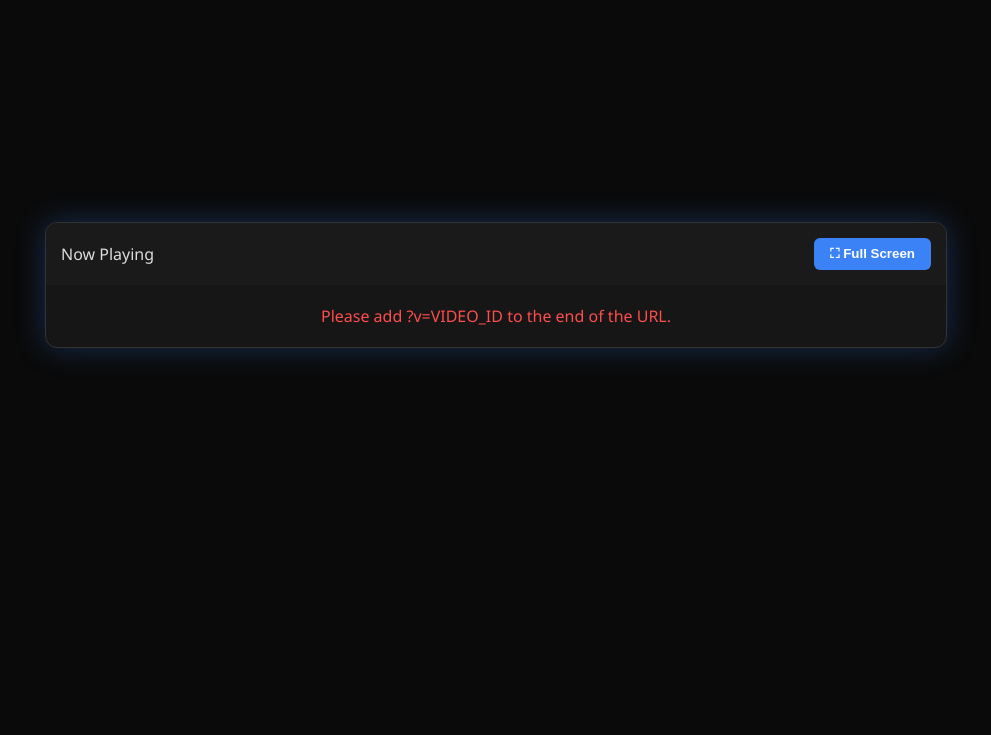
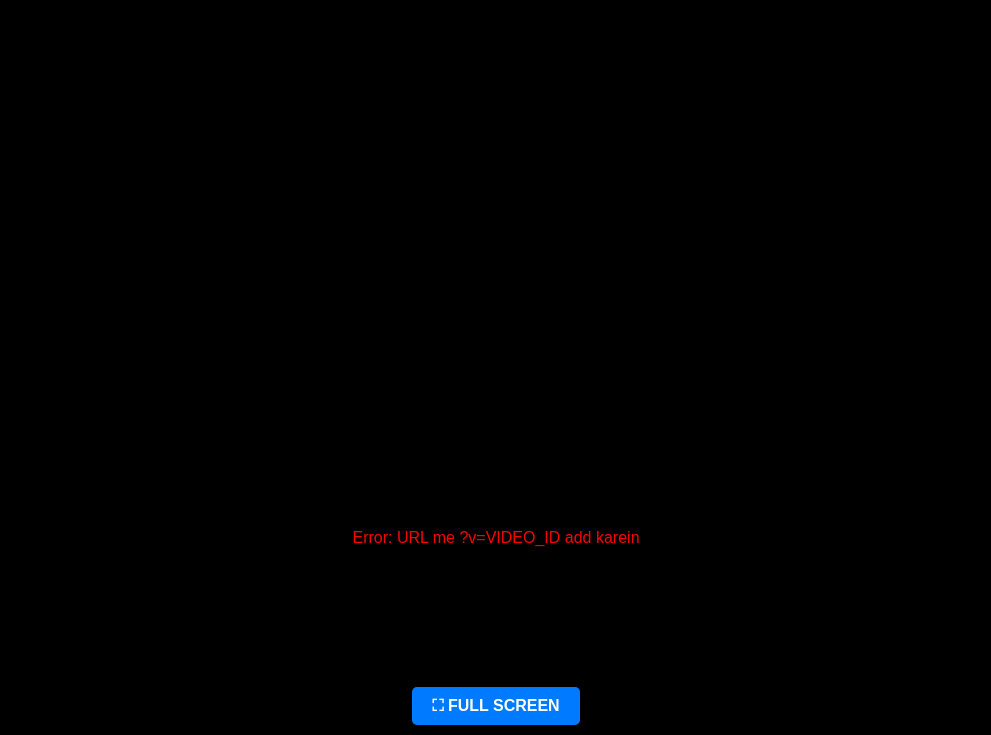
Before and after one commit to shinubo28always/Webaksjsnsj, a plain HTML site: page index.html in a window 1280 px wide. Shown: the part 115-850 px from the top of the page, without its empty margins (144-1135 px from the left). Before the commit the page ends 800 px from the top, so only its background shows below. Drawn offline with Linux system fonts and the light colour scheme.

Commit message:
Update index.html

```diff
--- a/index.html
+++ b/index.html
@@ -2,40 +2,37 @@
 <html lang="en">
 <head>
     <meta charset="UTF-8">
-    <meta name="viewport" content="width=device-width, initial-scale=1.0">
+    <meta name="viewport" content="width=device-width, initial-scale=1.0, maximum-scale=1.0, user-scalable=no">
     <title>Anime Stream Player</title>
     <style>
-        /* --- Styles (Dark & Modern Look) --- */
         body {
             margin: 0;
             padding: 0;
-            background-color: #0a0a0a;
+            background-color: #000;
             color: white;
-            font-family: 'Segoe UI', Tahoma, Geneva, Verdana, sans-serif;
+            font-family: sans-serif;
             display: flex;
             flex-direction: column;
             align-items: center;
             justify-content: center;
-            min-height: 100vh;
+            height: 100vh;
+            overflow: hidden;
         }
 
-        /* Player Box Design */
+        /* Normal Player Box */
         .player-container {
             width: 100%;
             max-width: 900px;
-            background: #161616;
-            border-radius: 12px;
-            overflow: hidden;
-            box-shadow: 0 0 30px rgba(59, 130, 246, 0.3); /* Blue Glow */
-            border: 1px solid #333;
+            position: relative;
+            background: #000;
         }
 
-        /* Responsive Video Wrapper (16:9) */
+        /* 16:9 Ratio Wrapper */
         .video-wrapper {
             position: relative;
-            padding-bottom: 56.25%;
+            width: 100%;
+            padding-bottom: 56.25%; /* 16:9 Aspect Ratio */
             height: 0;
-            background: #000;
         }
 
         .video-wrapper iframe {
@@ -47,111 +44,111 @@
             border: none;
         }
 
-        /* Controls / Info Area */
-        .controls-area {
-            padding: 15px;
-            display: flex;
-            justify-content: space-between;
-            align-items: center;
-            background: #1a1a1a;
+        /* --- ZABARDASTI FULL SCREEN MODE (CSS) --- */
+        /* Jab button dabega to ye class active hogi */
+        .force-fullscreen {
+            position: fixed !important;
+            top: 0 !important;
+            left: 0 !important;
+            width: 100vw !important;
+            height: 100vh !important;
+            z-index: 999999 !important;
+            padding-bottom: 0 !important; /* Ratio hatana padega */
+            background: black !important;
         }
 
-        h2 {
-            margin: 0;
-            font-size: 16px;
-            color: #ddd;
-            font-weight: 500;
+        .force-fullscreen iframe {
+            height: 100% !important;
+            width: 100% !important;
         }
 
-        /* External Full Screen Button */
+        /* Controls Section */
+        .controls {
+            position: absolute;
+            bottom: -50px; /* Video ke niche */
+            left: 0;
+            width: 100%;
+            display: flex;
+            justify-content: center;
+            padding: 10px;
+            box-sizing: border-box;
+            z-index: 1000000; /* Video se bhi upar */
+        }
+
         .fs-btn {
-            background: #3b82f6;
+            background: #007bff;
             color: white;
             border: none;
-            padding: 8px 16px;
-            border-radius: 6px;
+            padding: 10px 20px;
+            font-size: 16px;
             font-weight: bold;
+            border-radius: 5px;
             cursor: pointer;
-            transition: 0.2s;
+            box-shadow: 0 0 10px rgba(0,0,0,0.5);
         }
-        .fs-btn:hover { background: #2563eb; }
 
-        /* Error Message Style */
-        #error-msg {
-            display: none;
-            color: #ff4d4d;
-            padding: 20px;
-            text-align: center;
-        }
+        /* Error Msg */
+        #error-msg { display: none; color: red; padding: 20px; }
+
     </style>
 </head>
 <body>
 
     <div class="player-container">
-
+        <!-- Wrapper ID for Fullscreen Toggle -->
         <div class="video-wrapper" id="videoBox">
-            <!-- Iframe yahan Javascript se inject hoga -->
-            <iframe id="bunnyFrame" src="" loading="lazy" allow="accelerometer; gyroscope; autoplay; encrypted-media; picture-in-picture; fullscreen" allowfullscreen="true"></iframe>
+            <iframe id="bunnyFrame" src="" scrolling="no" allow="accelerometer; gyroscope; autoplay; encrypted-media; picture-in-picture; fullscreen" allowfullscreen="true" webkitallowfullscreen="true" mozallowfullscreen="true"></iframe>
         </div>
-
-        <div class="controls-area">
-            <h2 id="videoTitle">Now Playing</h2>
-            <button class="fs-btn" onclick="toggleFullScreen()">⛶ Full Screen</button>
-        </div>
-
-        <div id="error-msg">No Video ID Found in URL</div>
     </div>
 
-    <!-- JAVASCRIPT LOGIC -->
+    <div class="controls">
+        <button class="fs-btn" onclick="toggleMode()">⛶ FULL SCREEN</button>
+    </div>
+
+    <div id="error-msg">Error: URL me ?v=VIDEO_ID add karein</div>
+
     <script>
-        // 👇 SETTINGS: YAHAN APNI LIBRARY ID DALEIN 👇
-        // Bunny Dashboard me Video link dekhein: https://iframe.mediadelivery.net/embed/123456/video-id
-        // Jo number 'embed' ke baad aata hai, wo Library ID hai.
-        const LIBRARY_ID = "547896"; // Example: "286084"
+        // 👇 YAHAN APNI LIBRARY ID LIKHEIN 👇
+        const LIBRARY_ID = "547896"; // Example ID, ise change karein
 
-        // --- Code Logic ---
         function loadVideo() {
-            // URL se parameters nikalna
             const urlParams = new URLSearchParams(window.location.search);
-            const videoId = urlParams.get('v'); // ?v= wala part
-            const title = urlParams.get('title'); // Optional ?title= wala part
-
-            const iframe = document.getElementById('bunnyFrame');
-            const errorMsg = document.getElementById('error-msg');
-            const videoWrapper = document.getElementById('videoBox');
+            const videoId = urlParams.get('v');
 
             if (videoId) {
-                // Agar Video ID hai, to Iframe ka SRC set karo
-                // Link format: https://iframe.mediadelivery.net/embed/{LIBRARY_ID}/{VIDEO_ID}
-                iframe.src = `https://iframe.mediadelivery.net/embed/${LIBRARY_ID}/${videoId}?autoplay=true`;
-
-                // Agar Title bhi URL me diya hai to change karo
-                if(title) {
-                    document.getElementById('videoTitle').innerText = decodeURIComponent(title);
-                }
+                // Autoplay aur permissions ke sath URL
+                document.getElementById('bunnyFrame').src = `https://iframe.mediadelivery.net/embed/${LIBRARY_ID}/${videoId}?autoplay=true&preload=true`;
             } else {
-                // Agar ID nahi mili to error dikhao
-                videoWrapper.style.display = 'none';
-                errorMsg.style.display = 'block';
-                errorMsg.innerText = "Please add ?v=VIDEO_ID to the end of the URL.";
+                document.getElementById('error-msg').style.display = 'block';
             }
         }
 
-        // Zabardasti Full Screen Function
-        function toggleFullScreen() {
-            var elem = document.getElementById("videoBox");
-            if (!document.fullscreenElement) {
-                if (elem.requestFullscreen) elem.requestFullscreen();
-                else if (elem.webkitRequestFullscreen) elem.webkitRequestFullscreen();
-                else if (elem.msRequestFullscreen) elem.msRequestFullscreen();
+        // --- NEW LOGIC: HYBRID FULL SCREEN ---
+        function toggleMode() {
+            var box = document.getElementById("videoBox");
+            var btn = document.querySelector(".fs-btn");
+
+            // Check karte hain ki abhi fullscreen hai ya nahi
+            if (box.classList.contains("force-fullscreen")) {
+                // Agar Fullscreen hai, to hatao (Normal Mode)
+                box.classList.remove("force-fullscreen");
+                btn.innerHTML = "⛶ FULL SCREEN";
+
+                // Browser API Exit
+                if (document.exitFullscreen) document.exitFullscreen();
             } else {
-                if (document.exitFullscreen) document.exitFullscreen();
+                // Fullscreen lagao
+                box.classList.add("force-fullscreen");
+                btn.innerHTML = "❌ EXIT";
+
+                // Browser API Try (Backup ke liye)
+                if (box.requestFullscreen) box.requestFullscreen().catch(e => console.log(e));
+                else if (box.webkitRequestFullscreen) box.webkitRequestFullscreen(); // Safari
             }
         }
 
-        // Page load hone par video load karo
         window.onload = loadVideo;
     </script>
 
 </body>
-    </html>
+</html>
```
